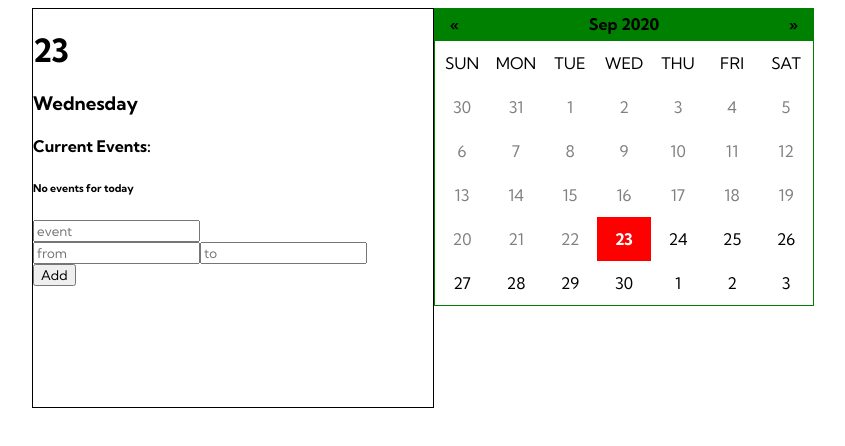
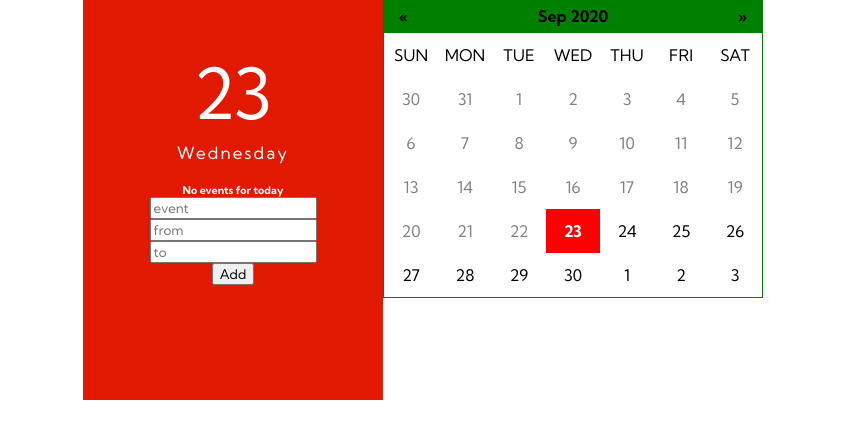
Before and after one commit to Muh-Hasan/Calendar-React, a React (Create React App) app: page / in a window 1280 px wide. Shown: the top 446 px of the page, without its empty margins (217-1062 px from the left). Built offline with nearby package versions, Linux system fonts and the light colour scheme.

Commit message:
heading done

```diff
--- a/src/App.css
+++ b/src/App.css
@@ -1,6 +1,7 @@
-@import url('https://fonts.googleapis.com/css2?family=Kumbh+Sans:wght@400;700&display=swap');
-*{
-  font-family: 'Kumbh Sans', sans-serif;
+@import url("https://fonts.googleapis.com/css2?family=Kumbh+Sans:wght@400;700&display=swap");
+* {
+  font-family: "Kumbh Sans", sans-serif;
+  margin: 0;
 }
 .calendar {
   box-sizing: border-box;
@@ -93,16 +94,33 @@
   background-color: grey;
 }
 
-.display-both{
+.display-both {
   display: flex;
   justify-content: center;
   height: 400px;
 }
 
-.edit-box{
-width: 400px;
-border: 1px solid black;
+.edit-box {
+  text-align: center;
+  width: 300px;
+  background-color: #e11900;
+  color: white;
 }
-.have-events{
+.have-events {
   background-color: brown;
 }
+.edit-date {
+  margin-top: 50px;
+}
+.edit-date h1 {
+  font-size: 70px;
+  font-weight: 500;
+  letter-spacing: 1px;
+}
+.edit-date h3 {
+  font-size: 17px;
+  font-weight: 500;
+  letter-spacing: 2px;
+  margin-top: 5px;
+  margin-bottom: 20px;
+}
--- a/src/Calendar/components/Editable.js
+++ b/src/Calendar/components/Editable.js
@@ -23,14 +23,11 @@ export default function Editable({ value }) {
 
   return (
     <div className="edit-box">
-      <div>
+      <div className='edit-date'>
         <h1>{value.format("DD")}</h1>
         <h3>{value.format("dddd")}</h3>
       </div>
       <div>
-        <div>
-          <h4>Current Events:</h4>
-        </div>
         <div>
           {events.length <= 0 ? (
             <h6>No events for today</h6>
@@ -39,8 +36,11 @@ export default function Editable({ value }) {
               .filter((item) => item.day === value.format("MM/DD/YY"))
               .map((item) => (
                 <div key={item.id}>
+                  <div>
+                    <h4>Current Events:</h4>
+                  </div>
                   <span>
-                    - {item.from} - {item.to}
+                    {item.from} - {item.to}
                   </span>
                   <span>{item.title}</span>
                   <button onClick={() => remove(item.id)}>remove</button>
```
